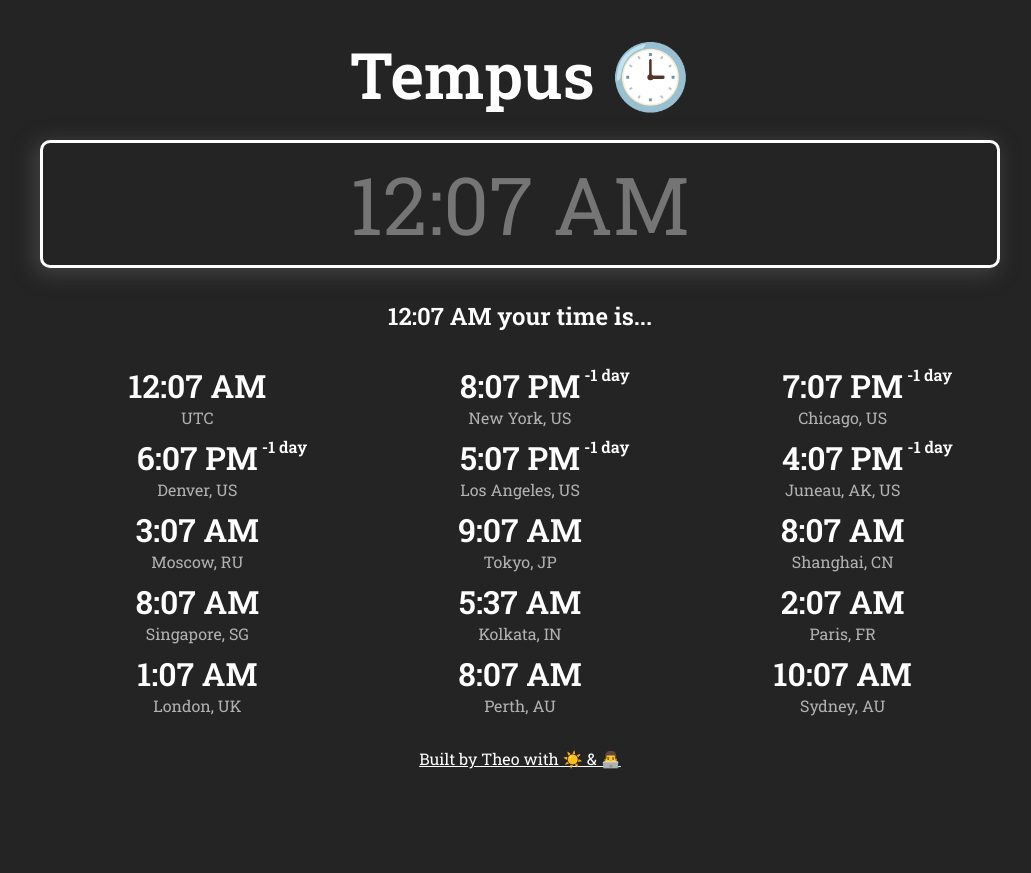
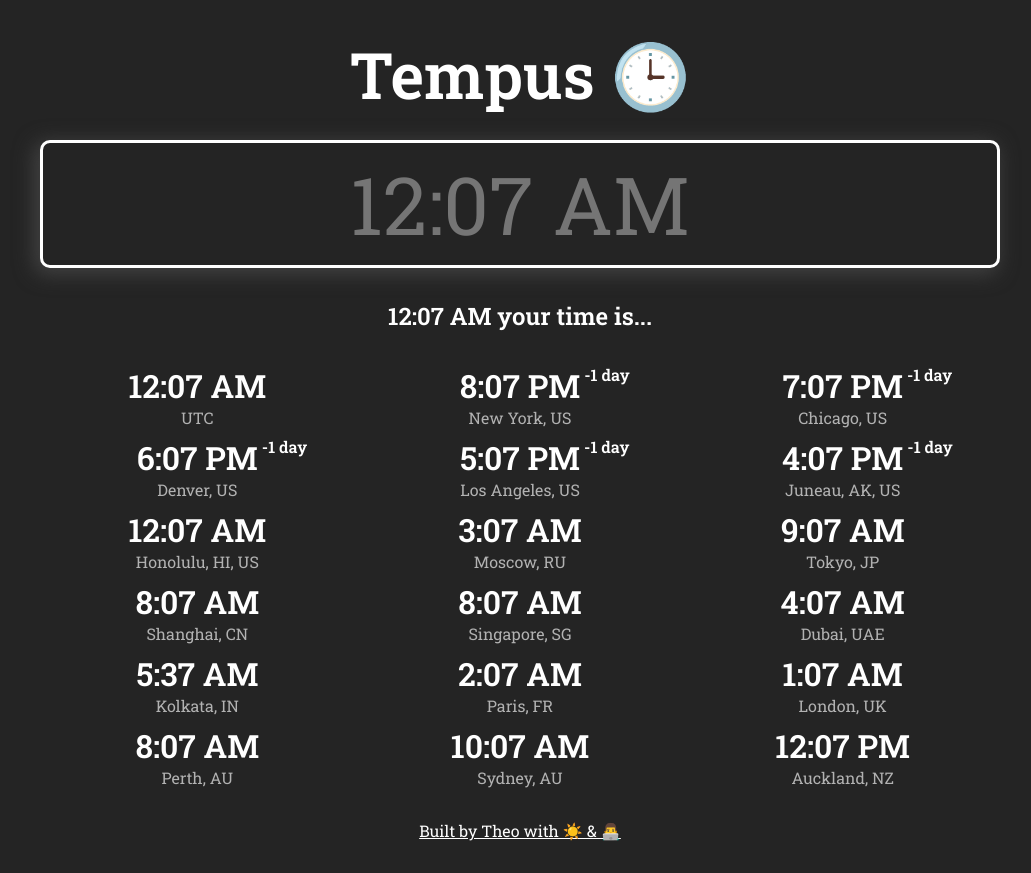
Before and after one commit to tmb/tempus, a Next.js app: page / in a window 1280 px wide. Shown: the whole page, without its empty margins (120-1151 px from the left). Before the commit the page ends 801 px from the top, so only its background shows below. Built offline with nearby package versions, Linux system fonts and the light colour scheme.

Commit message:
Add Honolulu, Dubai, & Auckland

```diff
--- a/components/TimezoneGrid.js
+++ b/components/TimezoneGrid.js
@@ -9,15 +9,18 @@ export default ({ date }) => {
 		'America/Denver': 'Denver, US',
 		'America/Los_Angeles': 'Los Angeles, US',
 		'America/Juneau': 'Juneau, AK, US',
+		'Pacific/Honolulu:': 'Honolulu, HI, US',
 		'Europe/Moscow': 'Moscow, RU',
 		'Asia/Tokyo': 'Tokyo, JP',
 		'Asia/Shanghai': 'Shanghai, CN',
 		'Asia/Singapore': 'Singapore, SG',
+		'Asia/Dubai': 'Dubai, UAE',
 		'Asia/Kolkata': 'Kolkata, IN',
 		'Europe/Paris': 'Paris, FR',
 		'Europe/London': 'London, UK',
 		'Australia/Perth': 'Perth, AU',
 		'Australia/Sydney': 'Sydney, AU',
+		'Pacific/Auckland': 'Auckland, NZ'
 	}
 
 	return (
```
